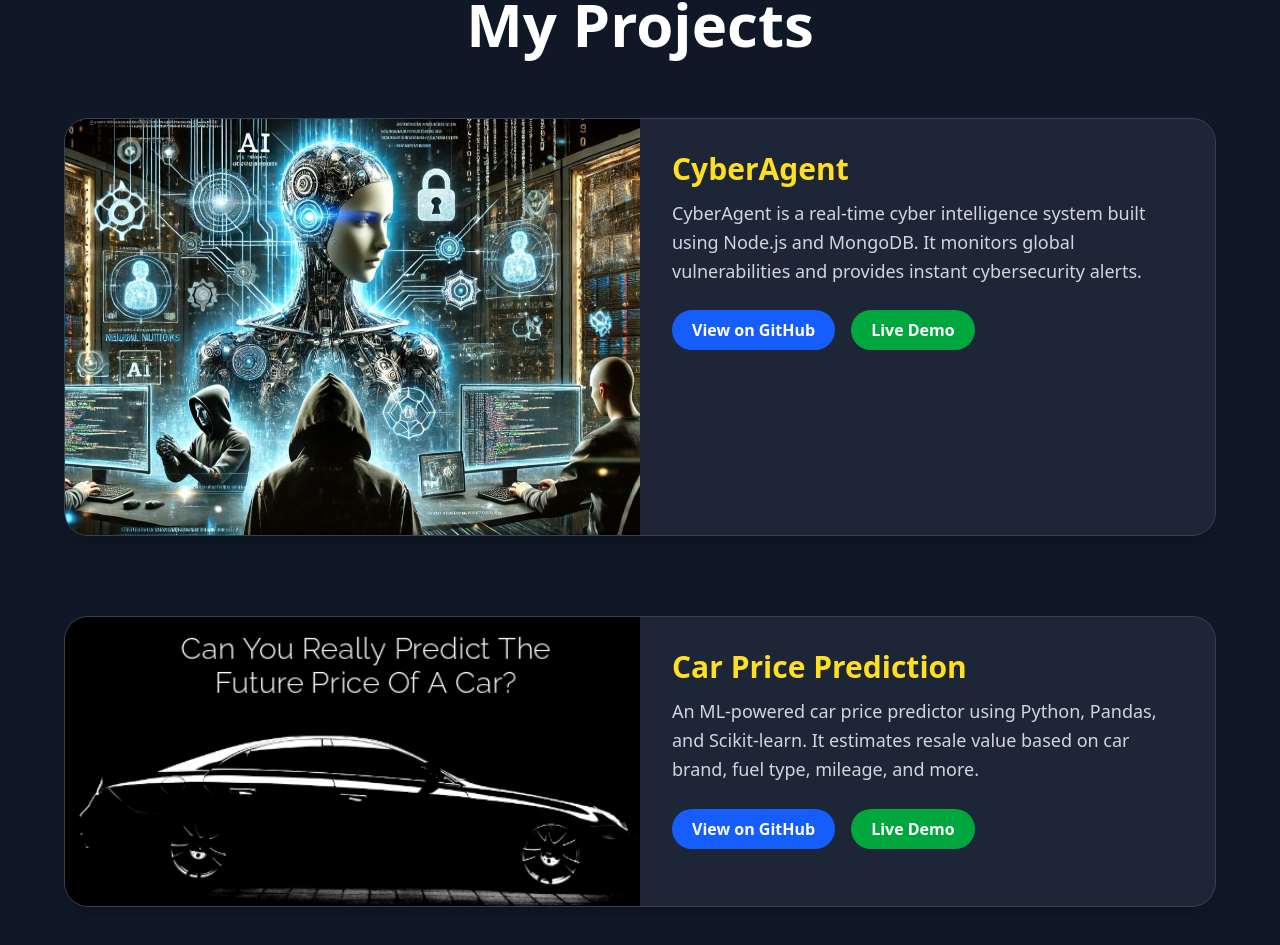
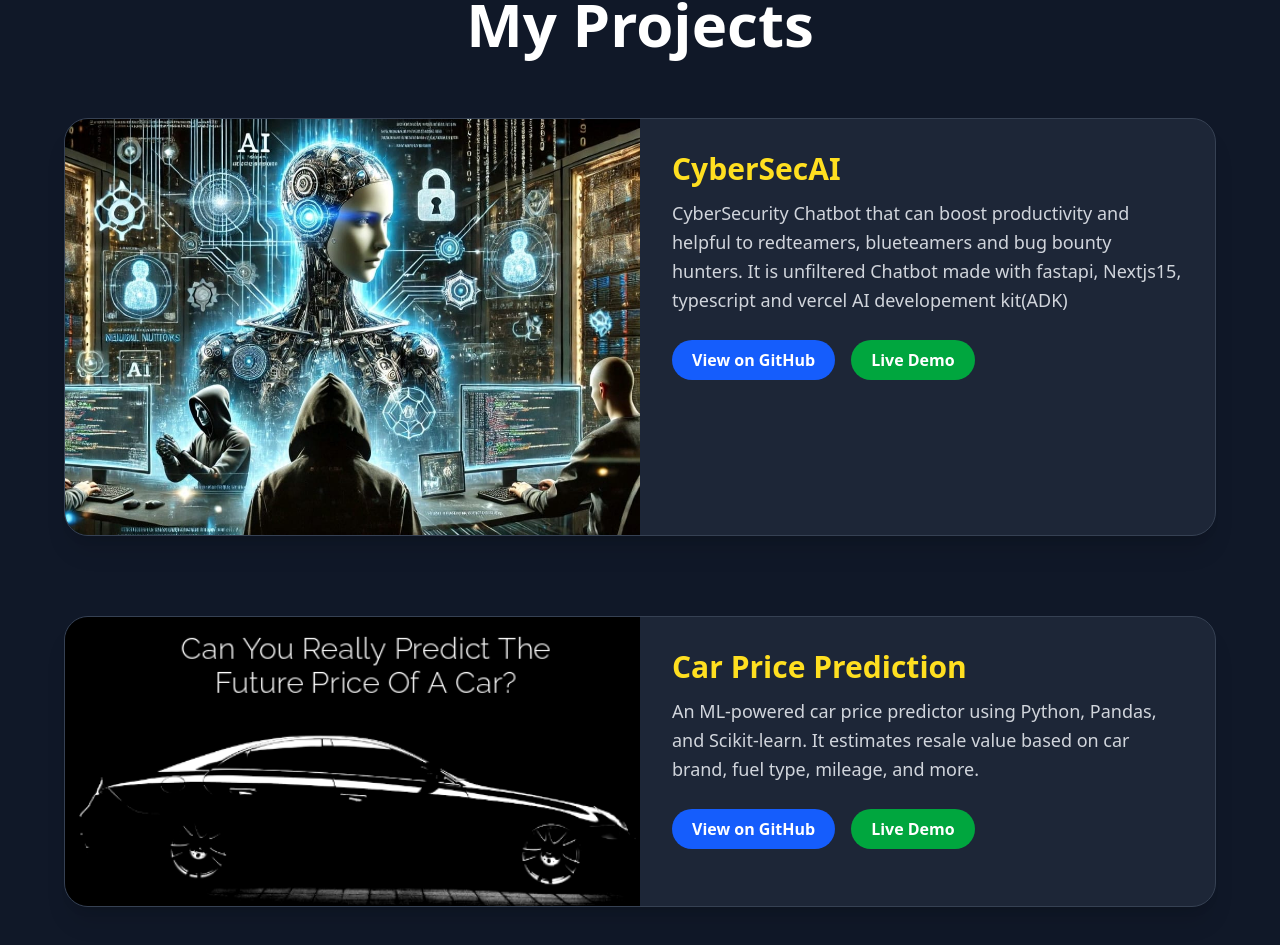
Before and after one commit to raxitzora/portfolio, a React (Vite) app: page / in a window 1280 px wide. Shown: the part 3744-4689 px from the top of the page. Built offline with nearby package versions, Linux system fonts and the light colour scheme.

Commit message:
Update Projects.jsx

```diff
--- a/src/components/Projects/Projects.jsx
+++ b/src/components/Projects/Projects.jsx
@@ -1,13 +1,12 @@
-import React from 'react';
 
 const projects = [
   {
     image: "/assets/cyberproject.jpg",
-    title: "CyberAgent",
+    title: "CyberSecAI",
     description:
-      "CyberAgent is a real-time cyber intelligence system built using Node.js and MongoDB. It monitors global vulnerabilities and provides instant cybersecurity alerts.",
-    github: "https://github.com/raxitzora/Cyber_Agent",
-    live: "https://cyberagent-demo.vercel.app",
+      "CyberSecurity Chatbot that can boost productivity and helpful to redteamers, blueteamers and bug bounty hunters. It is unfiltered Chatbot made with fastapi, Nextjs15, typescript and vercel AI developement kit(ADK)",
+    github: "https://github.com/raxitzora/CyberSecFrontend",
+    live: "https://cybersecurityai.vercel.app/",
   },
   {
     image: "/assets/carproject.png",
```
